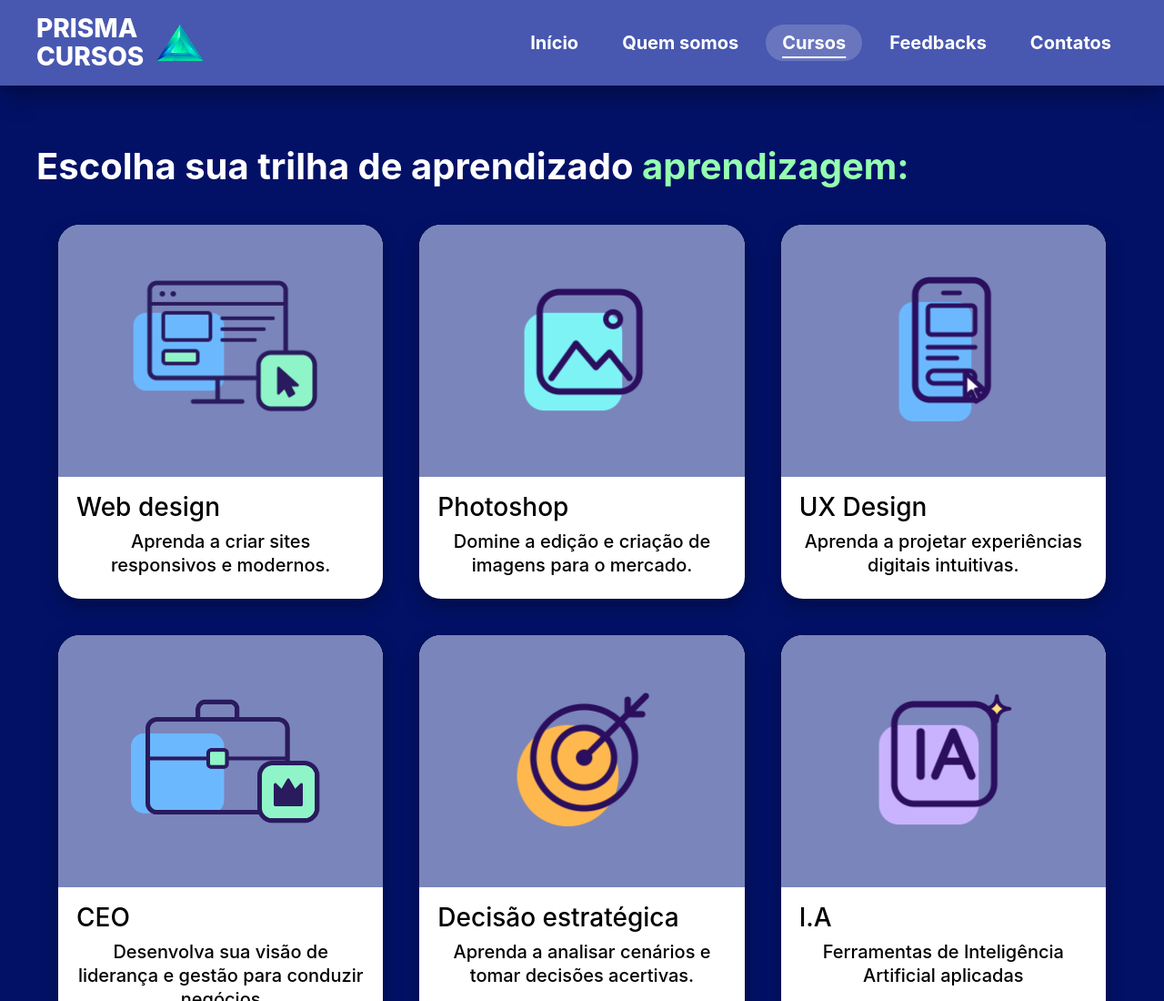
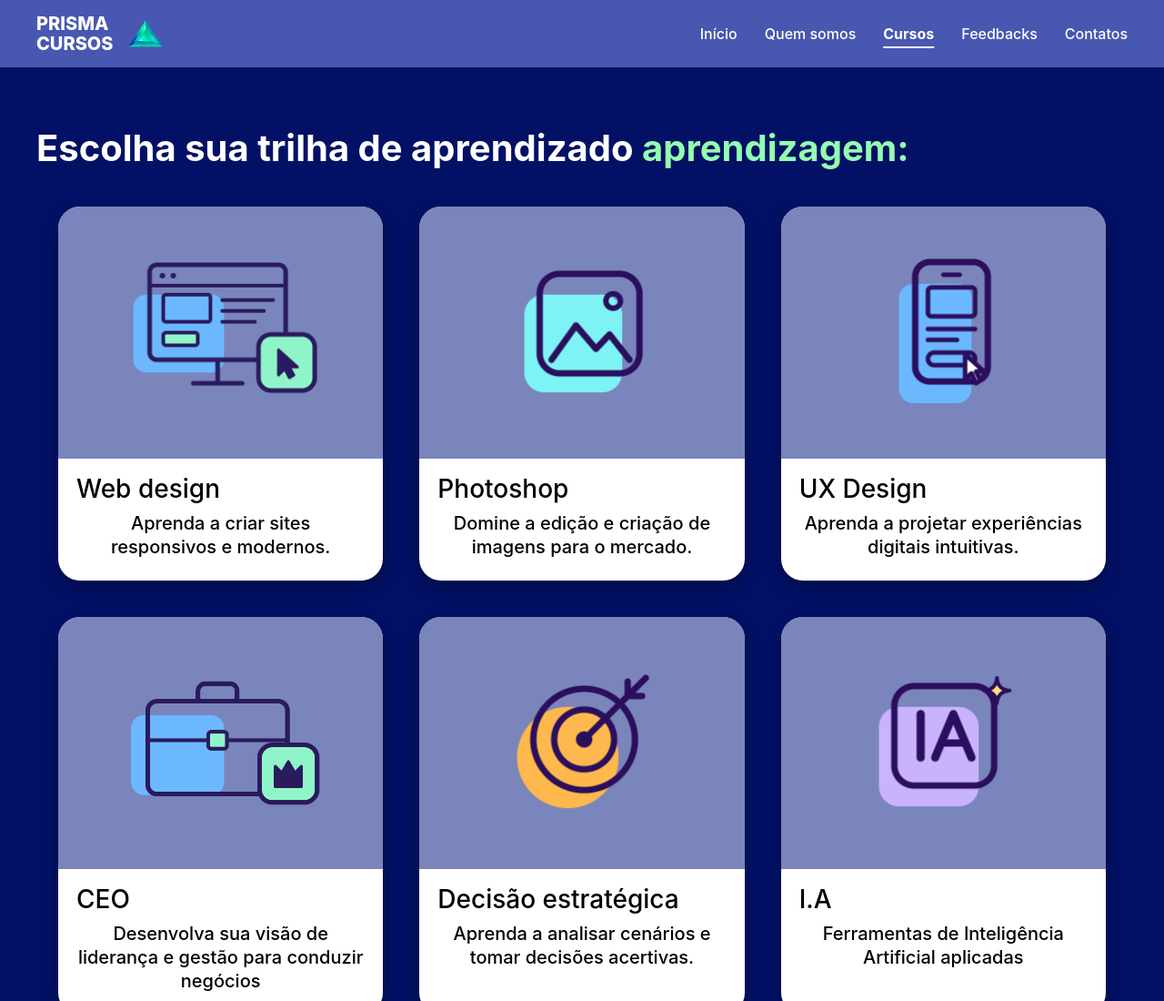
Before and after one commit to joaorolim-code/PRISMA_CURSOS_G4, a plain HTML site: page pages/vitrine.html in a window 1280 px wide. Shown: the top 1100 px of the page at 91% size. Drawn offline with Linux system fonts and the light colour scheme.

Commit message:
Arrumei o layout do cabeçalho que estava diferente do padrão, eu tinha feito um modelo de cabeçalho no css da vitrine e eles estavam sobrepostos

```diff
--- a/css/vitrine.css
+++ b/css/vitrine.css
@@ -30,62 +30,6 @@
 a {
     color: inherit;
     text-decoration: none;
-}
-
-/* ===== Cabeçalho ===== */
-.navbar-global {
-    background: var(--azul-principal);
-    box-shadow: 0 10px 25px rgba(0, 0, 0, 0.35);
-    padding: 16px 24px;
-}
-
-.navbar-content {
-    max-width: 1200px;
-    margin: 0 auto;
-    display: flex;
-    align-items: center;
-    justify-content: space-between;
-    flex-wrap: wrap;
-    gap: 16px;
-}
-
-.logo {
-    display: flex;
-    align-items: center;
-    gap: 12px;
-}
-
-.logo-text {
-    font-size: 28px;
-    font-weight: 800;
-    line-height: 1.1;
-}
-
-.logo img {
-    width: 56px;
-    height: 56px;
-    object-fit: contain;
-}
-
-.nav-links {
-    list-style: none;
-    display: flex;
-    flex-wrap: wrap;
-    gap: 8px 12px;
-}
-
-.nav-links a {
-    display: block;
-    padding: 8px 18px;
-    font-size: 20px;
-    font-weight: 700;
-    border-radius: 40px;
-    transition: background 0.2s;
-}
-
-.nav-links a:hover,
-.nav-links a.active {
-    background: rgba(255, 255, 255, 0.18);
 }
 
 /* ===== Título da seção ===== */
@@ -213,23 +157,6 @@
 }
 
 @media (max-width: 600px) {
-    .navbar-content {
-        justify-content: center;
-    }
-
-    .logo-text {
-        font-size: 22px;
-    }
-
-    .nav-links {
-        justify-content: center;
-    }
-
-    .nav-links a {
-        font-size: 16px;
-        padding: 6px 12px;
-    }
-
     .escolha-sua-trilha-container {
         margin: 40px auto 24px;
     }
```
